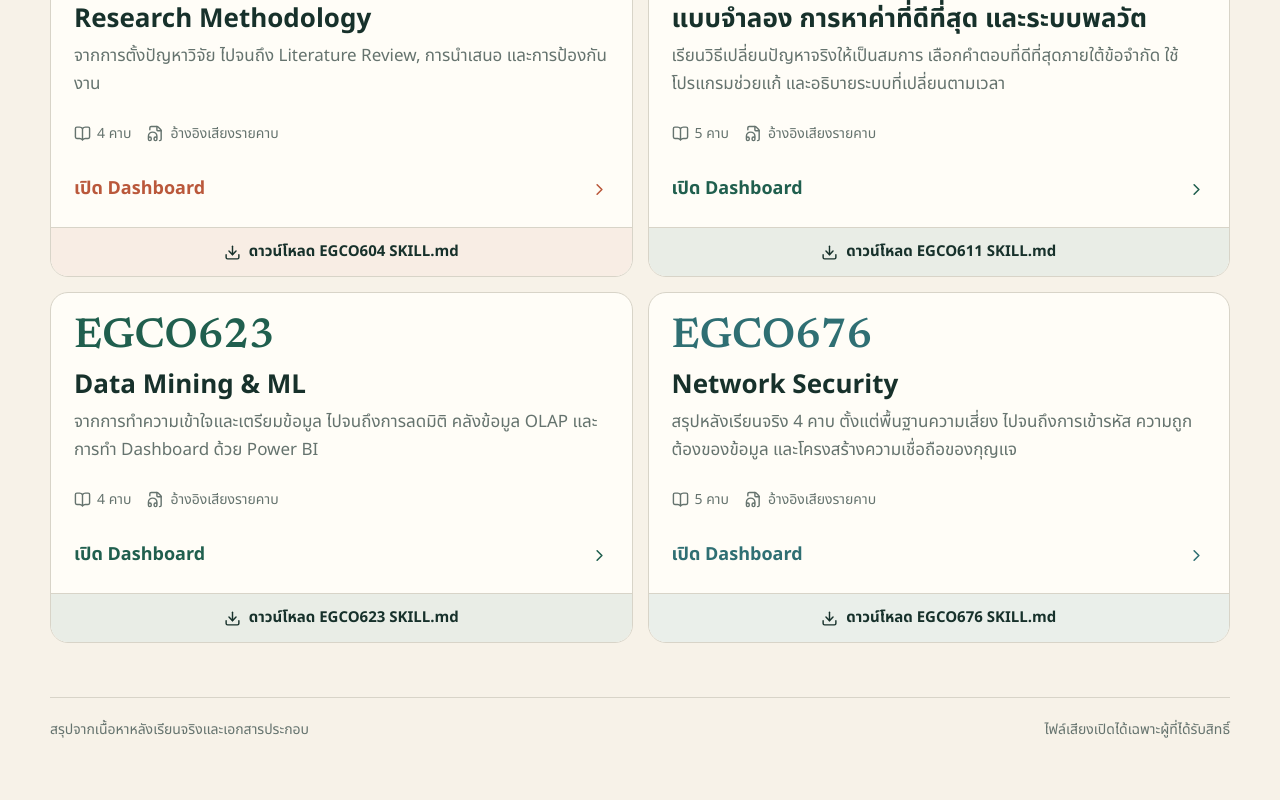
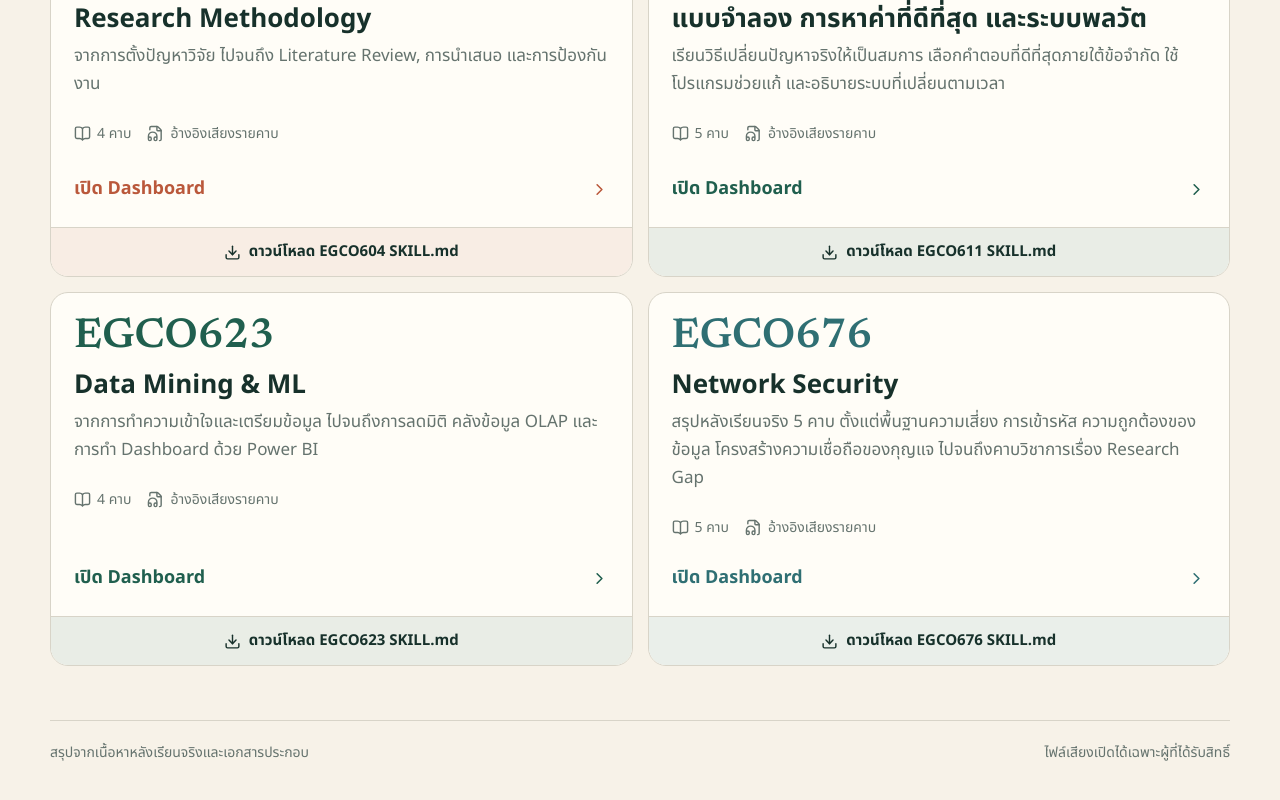
Before and after one commit to Nack-thanaphon/egco-study-library, a React (Vite) app: page / in a window 1280 px wide. Shown: the part 634-1434 px from the top of the page. Built offline with nearby package versions, Linux system fonts and the light colour scheme.

Commit message:
fix: EGCO676 description reflects 5 sessions

```diff
--- a/research/egco676.json
+++ b/research/egco676.json
@@ -2,7 +2,7 @@
   "courseCode": "EGCO676",
   "title": "Network Security and Risk Assessment",
   "shortTitle": "Network Security",
-  "description": "สรุปหลังเรียนจริง 4 คาบ ตั้งแต่พื้นฐานความเสี่ยง ไปจนถึงการเข้ารหัส ความถูกต้องของข้อมูล และโครงสร้างความเชื่อถือของกุญแจ",
+  "description": "สรุปหลังเรียนจริง 5 คาบ ตั้งแต่พื้นฐานความเสี่ยง การเข้ารหัส ความถูกต้องของข้อมูล โครงสร้างความเชื่อถือของกุญแจ ไปจนถึงคาบวิชาการเรื่อง Research Gap",
   "focus": "ความมั่นคงปลอดภัย การเข้ารหัส และการจัดการความเสี่ยง",
   "accent": "#2f6f73",
   "skillPath": "./downloads/egco676/SKILL.md",
--- a/src/generatedCourses.ts
+++ b/src/generatedCourses.ts
@@ -338,7 +338,7 @@ export const generatedCourses: Course[] = [
     "code": "EGCO676",
     "title": "Network Security and Risk Assessment",
     "shortTitle": "Network Security",
-    "description": "สรุปหลังเรียนจริง 4 คาบ ตั้งแต่พื้นฐานความเสี่ยง ไปจนถึงการเข้ารหัส ความถูกต้องของข้อมูล และโครงสร้างความเชื่อถือของกุญแจ",
+    "description": "สรุปหลังเรียนจริง 5 คาบ ตั้งแต่พื้นฐานความเสี่ยง การเข้ารหัส ความถูกต้องของข้อมูล โครงสร้างความเชื่อถือของกุญแจ ไปจนถึงคาบวิชาการเรื่อง Research Gap",
     "focus": "ความมั่นคงปลอดภัย การเข้ารหัส และการจัดการความเสี่ยง",
     "accent": "#2f6f73",
     "lectures": [
```
